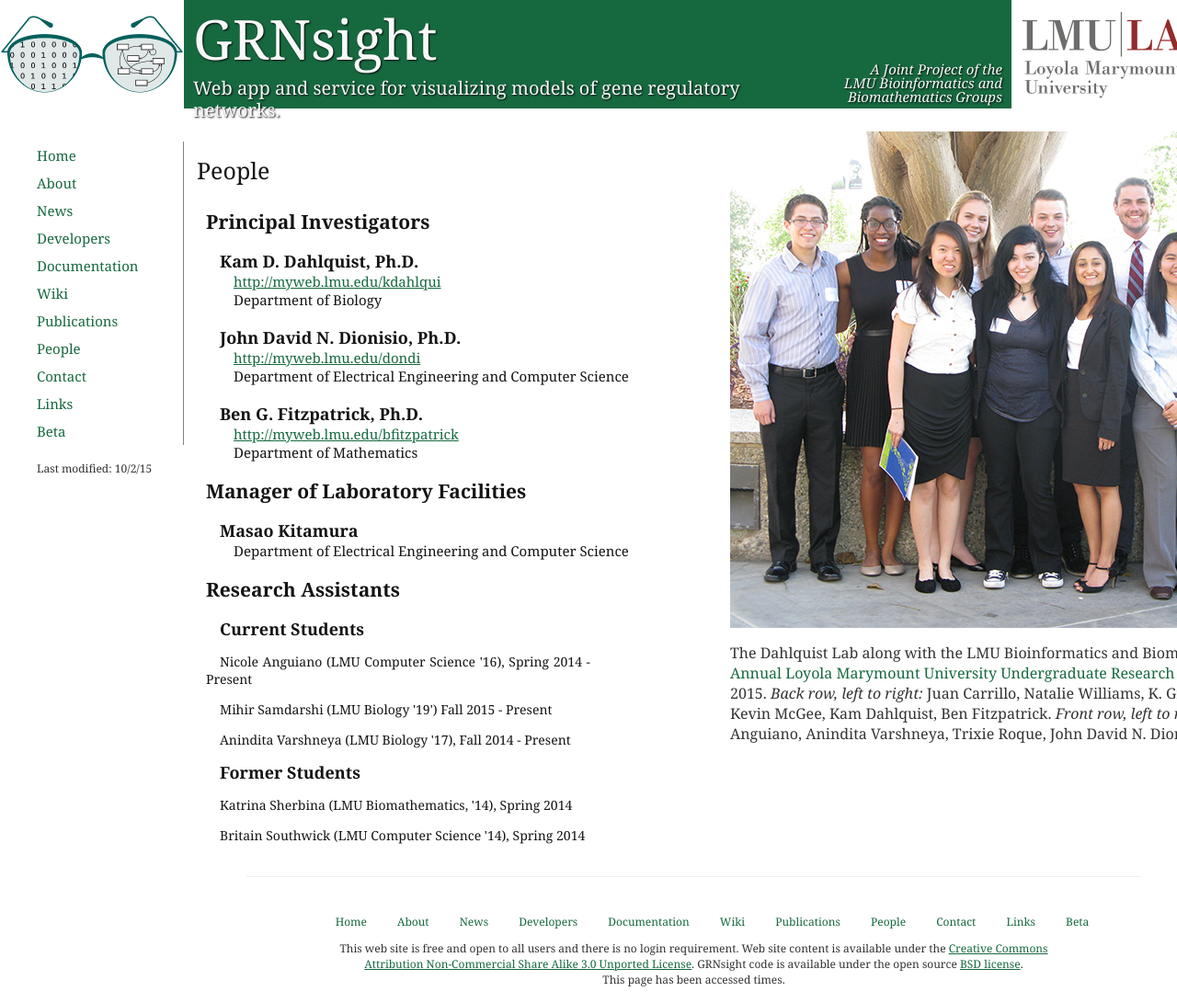
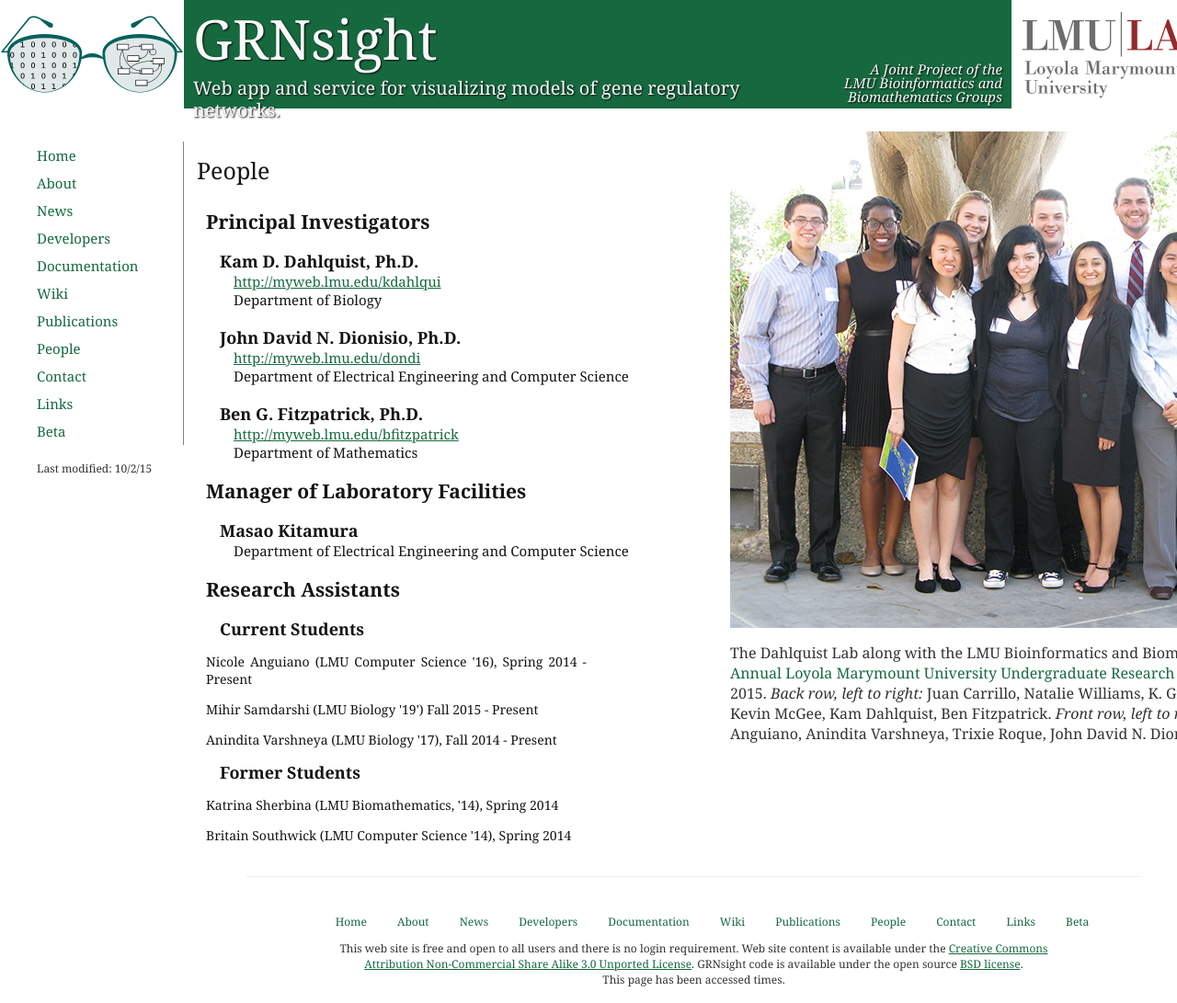
Before and after one commit to dondi/GRNsight, a Jekyll site: the page built from people.html, in a window 1280 px wide. Shown: the whole page at 92% size. Built offline with Jekyll 4.4.1, drawn with Linux system fonts in a browser that asks for light colours; nearby versions of some CDN libraries; Markdown is read by kramdown in place of the engine named in the settings.

Commit message:
people page fix

```diff
--- a/assets/css/main.css
+++ b/assets/css/main.css
@@ -190,11 +190,6 @@
 	margin-left: 30px;
 }
 
-.studentName {
-	text-indent: 15px;
-	padding-left: 0px;
-}
-
 div.abstract > iframe {
 	border:1px solid #CCC;
 	border-width:1px 1px 0;
```
